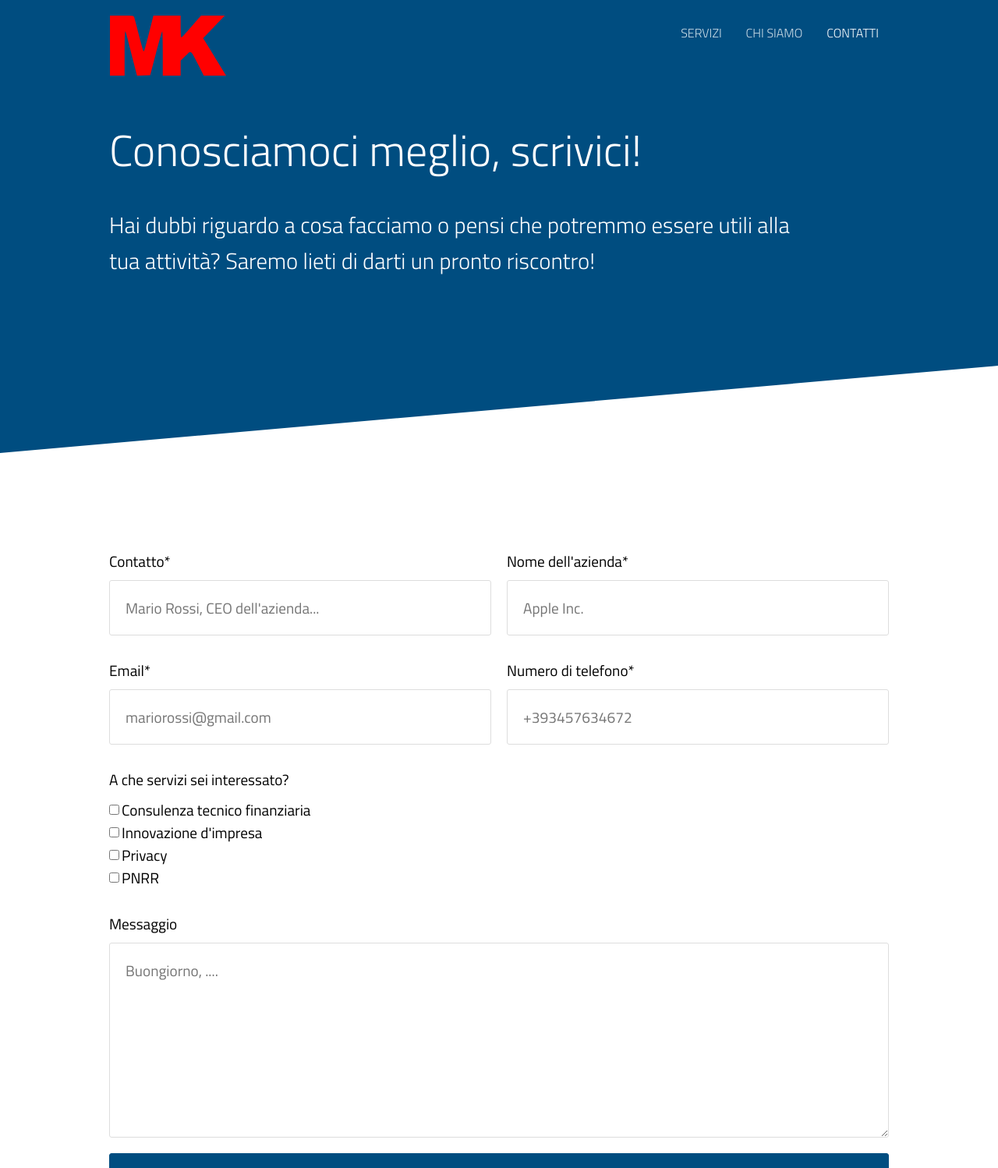
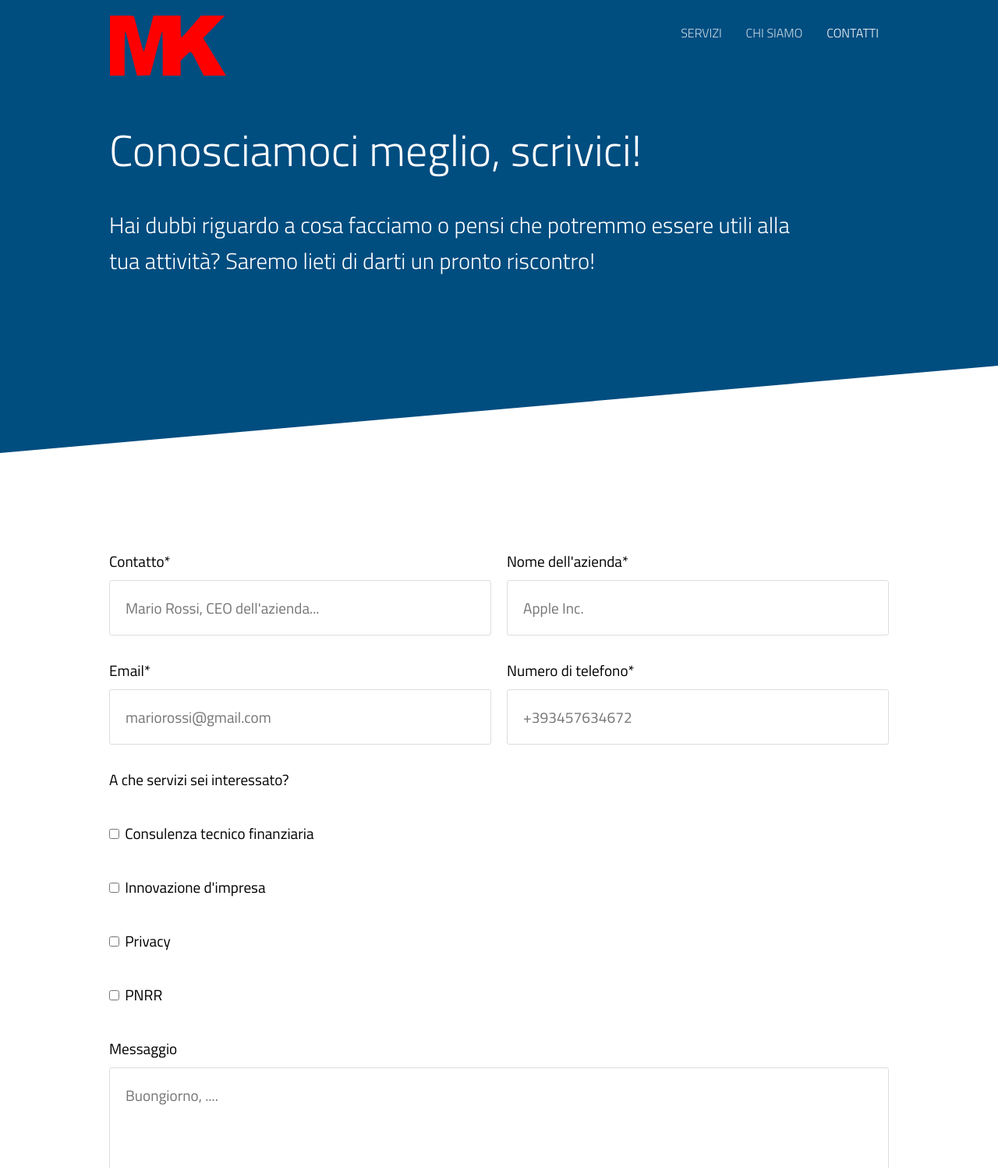
Before and after one commit to MattiaDucci/masterkonsult, a Jekyll site: the page built from contatti.html, in a window 1280 px wide. Shown: the top 1498 px of the page at 78% size. Built offline with Jekyll 4.4.1, drawn with Linux system fonts in a browser that asks for light colours; grey boxes are pictures that could not be loaded.

Commit message:
fix checkbox 2

```diff
--- a/contatti.html
+++ b/contatti.html
@@ -38,8 +38,9 @@
 			<div id="checkboxes">
 				{% for service in site.servizi %}
 					<div style="display: flex; align-items:center;">
-						<input type="checkbox" name="Checkbox_service" id="checkbox_{{ service.identifier }}" value="{{ service.title }}">
-						<label class="checkbox_label" for="checkbox_{{ service.identifier }}">{{ service.title }}</label>
+					<label>
+						<input type="checkbox" name="aree di interesse" id="checkbox_{{ service.identifier }}" value="{{ service.title }}"> {{ service.title }}
+					</label>
 					</div>
 				{% endfor %}
 			</div>
```
